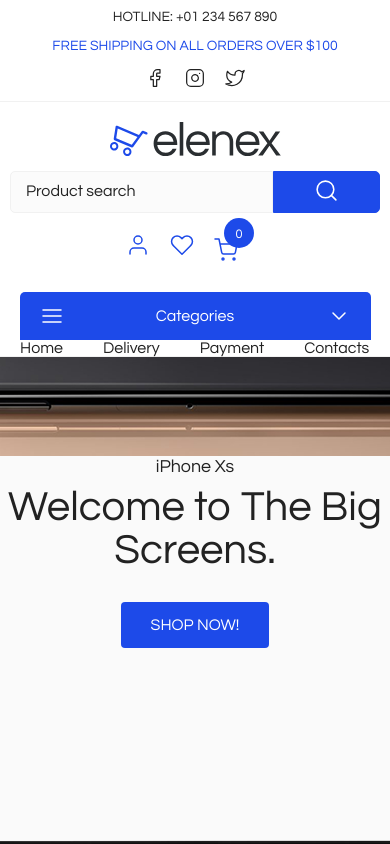
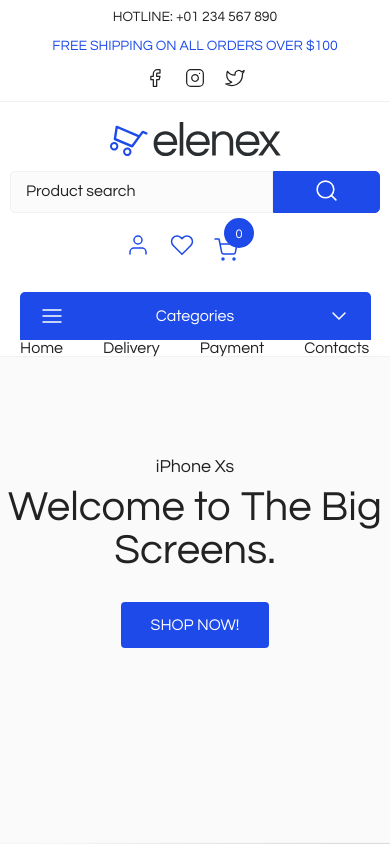
Before and after one commit to danilogomes08/elenex, a React (Create React App) app: page / in a window 390 px wide. Shown: the top 844 px of the page. Built offline with nearby package versions, Linux system fonts and the light colour scheme; no server answers.

Commit message:
ajustando responsivo bg top

```diff
--- a/src/components/Main/Main.scss
+++ b/src/components/Main/Main.scss
@@ -1,14 +1,16 @@
 @import '../../index.scss';
 
 main {
-    background: url(../../../bg-top.png) center;
+    background: url(../../../bg-top.png) center center;
     height: 100vh;
-    background-size: cover;
     background-repeat: no-repeat;
     text-align: center;
     padding-top: 100px;
+    background-size: cover;
     @include device(700px) {
         background: url(../../../bg-top-mobile.png) center;
+        background-size: cover;
+        background-repeat: no-repeat;
     }
     & p {
         font-size: 1.12rem;
```
Also changed, not shown: bg-top.png.
